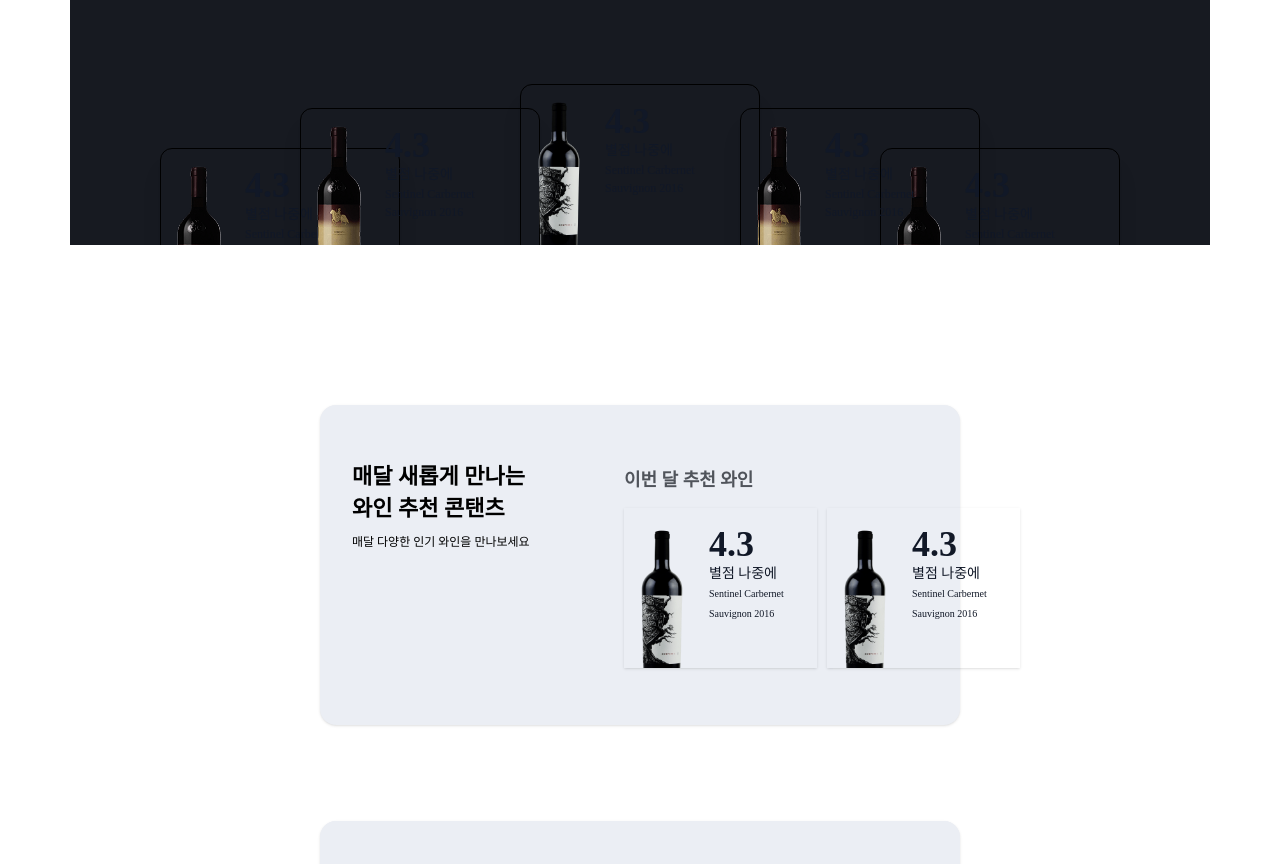
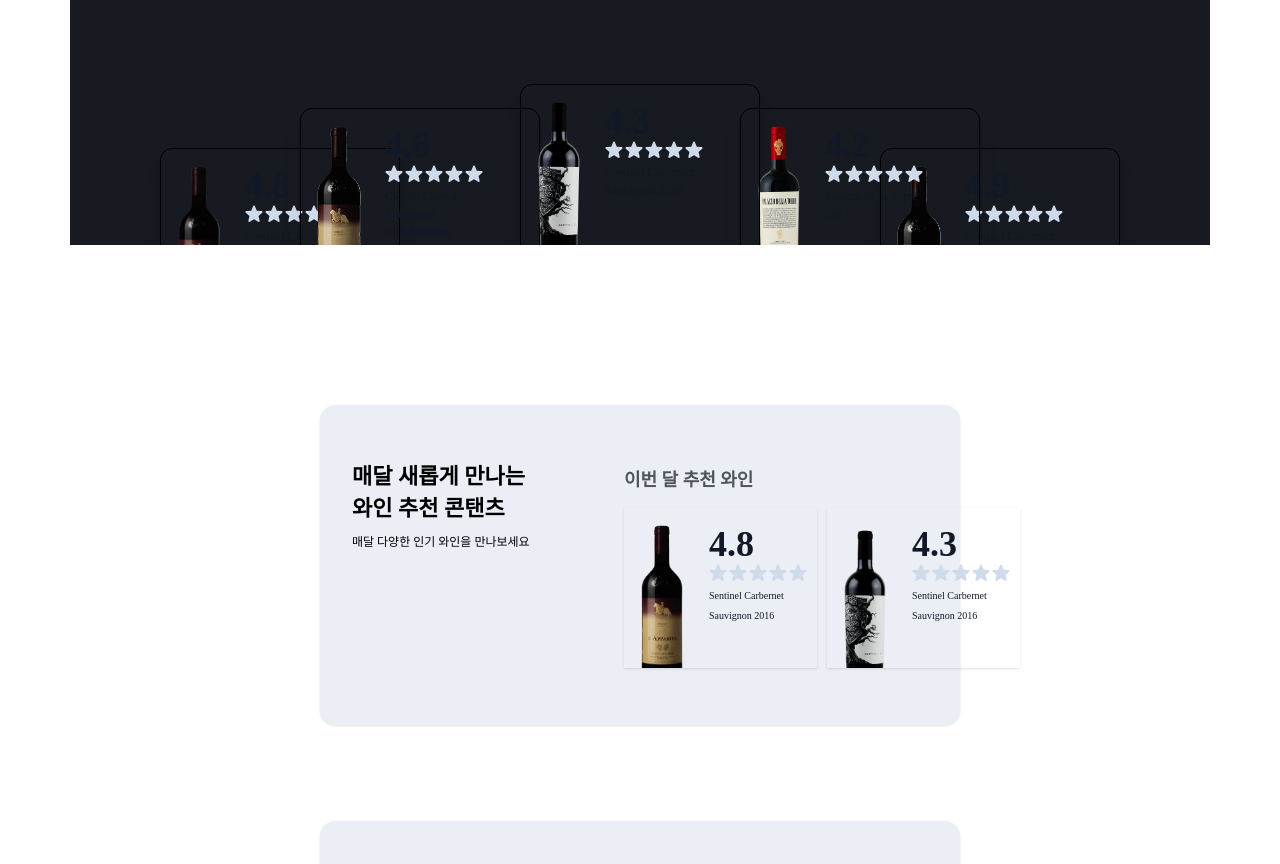
Before and after one commit to summerDev96/WHYNE_FE, a Next.js app: page / in a window 1280 px wide. Shown: the part 480-1344 px from the top of the page. Built offline with nearby package versions, Linux system fonts and the light colour scheme; a web font is replaced by a local one.

Commit message:
Feat : 별점 추가

```diff
--- a/src/components/home/ContentSection.tsx
+++ b/src/components/home/ContentSection.tsx
@@ -1,4 +1,6 @@
 import Image from 'next/image';
+
+import AverageStar from '@/components/wineDetail/AverageStar';
 
 import { ImageCard } from '../common/card/ImageCard';
 
@@ -24,12 +26,12 @@ export const ContentSection = () => {
               <div className='w-[193px] flex-shrink-0'>
                 <ImageCard
                   className='bg-white h-[160px] rounded-lg border-none overflow-hidden shadow'
-                  imageSrc='/assets/lendingwine3.png'
+                  imageSrc='/assets/lendingwine4.png'
                   imageClassName='h-[165px] w-[44px] object-contain '
                 >
                   <div className='flex flex-col ml-[9px] w-[80px]'>
-                    <span className='font-extrabold text-4xl text-gray-800'>4.3</span>
-                    <span>별점 나중에</span>
+                    <span className='font-extrabold text-4xl text-gray-800'>4.8</span>
+                    <AverageStar rating={4} />
                     <p className='text-[10px] text-gray-500'>Sentinel Carbernet Sauvignon 2016</p>
                   </div>
                 </ImageCard>
@@ -42,7 +44,7 @@ export const ContentSection = () => {
                 >
                   <div className='flex flex-col ml-[9px] w-[80px]'>
                     <span className='font-extrabold text-4xl text-gray-800'>4.3</span>
-                    <span>별점 나중에</span>
+                    <AverageStar rating={4} />
                     <p className='text-[10px] text-gray-500'>Sentinel Carbernet Sauvignon 2016</p>
                   </div>
                 </ImageCard>
--- a/src/components/home/HeroSection.tsx
+++ b/src/components/home/HeroSection.tsx
@@ -2,6 +2,7 @@ import Image from 'next/image';
 
 import HeroSectionLayout from './HeroSectionLayout';
 import { ImageCard } from '../common/card/ImageCard';
+import AverageStar from '../wineDetail/AverageStar';
 
 export const HeroSection = () => {
   return (
@@ -31,7 +32,7 @@ export const HeroSection = () => {
                 <div className='flex flex-col ml-[8px] w-[100px]'>
                   <span className='font-extrabold text-4xl text-gray-800'>4.3</span>
                   {/* 모달쪽에 구현해둔 별점이 있음 */}
-                  <span>별점 나중에</span>
+                  <AverageStar rating={4} />
                   <p className='custom-text-xs-regular text-gray-500'>
                     Sentinel Carbernet Sauvignon 2016
                   </p>
@@ -46,25 +47,23 @@ export const HeroSection = () => {
                 imageClassName='h-full w-[44px] object-contain '
               >
                 <div className='flex flex-col ml-[8px] w-[100px]'>
-                  <span className='font-extrabold text-4xl text-gray-800'>4.3</span>
-                  <span>별점 나중에</span>
+                  <span className='font-extrabold text-4xl text-gray-800'>4.6</span>
+                  <AverageStar rating={4} />
                   <p className='custom-text-xs-regular text-gray-500'>
-                    Sentinel Carbernet Sauvignon 2016
+                    Ciel du Cheval Vaineyard Collaboration
                   </p>
                 </div>
               </ImageCard>
             </HeroSectionLayout>
             <HeroSectionLayout className='top-10 left-[calc(50%+100px)] z-20'>
               <ImageCard
-                imageSrc='/assets/lendingwine1.png'
+                imageSrc='/assets/lendingwine2.png'
                 imageClassName='h-full w-[44px] object-contain '
               >
                 <div className='flex flex-col ml-[8px] w-[100px]'>
-                  <span className='font-extrabold text-4xl text-gray-800'>4.3</span>
-                  <span>별점 나중에</span>
-                  <p className='custom-text-xs-regular text-gray-500'>
-                    Sentinel Carbernet Sauvignon 2016
-                  </p>
+                  <span className='font-extrabold text-4xl text-gray-800'>4.2</span>
+                  <AverageStar rating={4} />
+                  <p className='custom-text-xs-regular text-gray-500'>Palazzo della Torre 2017</p>
                 </div>
               </ImageCard>
             </HeroSectionLayout>
@@ -72,12 +71,12 @@ export const HeroSection = () => {
             {/* 좌우 아래 박스 */}
             <HeroSectionLayout className='top-[80px] left-[calc(50%-480px)] z-10'>
               <ImageCard
-                imageSrc='/assets/lendingwine1.png'
+                imageSrc='/assets/lendingwine4.png'
                 imageClassName='h-full w-[44px] object-contain '
               >
                 <div className='flex flex-col ml-[8px] w-[100px]'>
-                  <span className='font-extrabold text-4xl text-gray-800'>4.3</span>
-                  <span>별점 나중에</span>
+                  <span className='font-extrabold text-4xl text-gray-800'>4.8</span>
+                  <AverageStar rating={4} />
                   <p className='custom-text-xs-regular text-gray-500'>
                     Sentinel Carbernet Sauvignon 2016
                   </p>
@@ -90,8 +89,8 @@ export const HeroSection = () => {
                 imageClassName='h-full w-[44px] object-contain '
               >
                 <div className='flex flex-col ml-[8px] w-[100px]'>
-                  <span className='font-extrabold text-4xl text-gray-800'>4.3</span>
-                  <span>별점 나중에</span>
+                  <span className='font-extrabold text-4xl text-gray-800'>4.9</span>
+                  <AverageStar rating={4} />
                   <p className='custom-text-xs-regular text-gray-500'>
                     Sentinel Carbernet Sauvignon 2016
                   </p>
```
Also changed, not shown: public/assets/lendingwine2.png (added), public/assets/lendingwine4.png (added).
